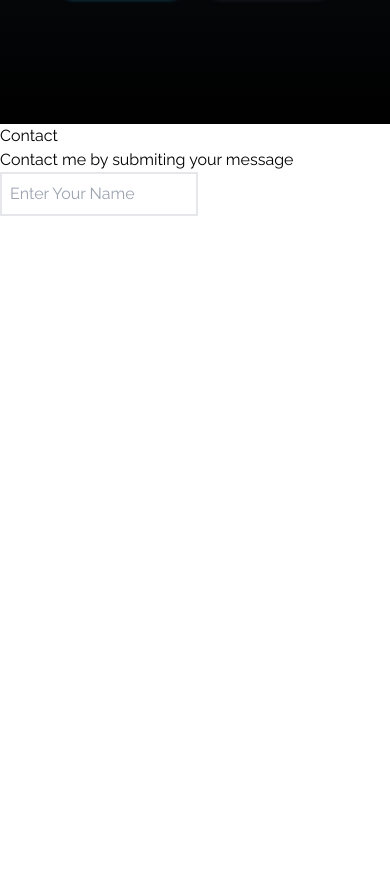
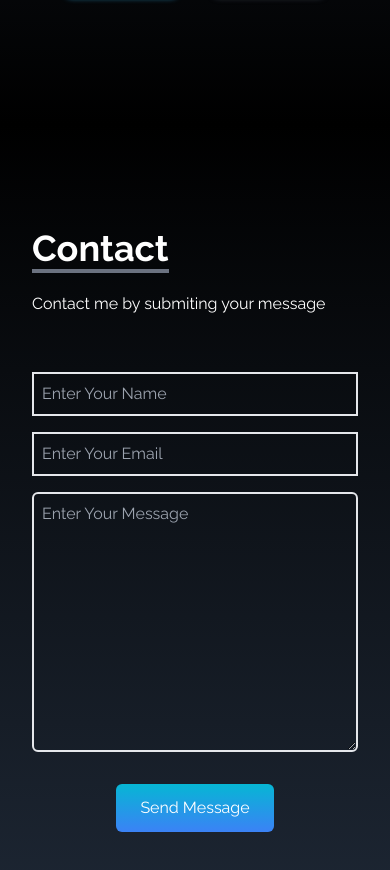
Before and after one commit to t3ng221/My_React_Portfolio, a React (Vite) app: page /quote in a window 390 px wide. Shown: the part 2408-3278 px from the top of the page. Before the commit the page ends 2624 px from the top, so only its background shows below. Built offline with nearby package versions, Linux system fonts and the light colour scheme.

Commit message:
contact form added

```diff
--- a/package.json
+++ b/package.json
@@ -14,7 +14,8 @@
     "react": "^18.2.0",
     "react-dom": "^18.2.0",
     "react-icons": "^5.0.1",
-    "react-router-dom": "^6.22.3"
+    "react-router-dom": "^6.22.3",
+    "react-scroll": "^1.9.0"
   },
   "devDependencies": {
     "@types/react": "^18.2.56",
--- a/src/App.jsx
+++ b/src/App.jsx
@@ -7,6 +7,7 @@
 import Portfolio from './components/Portfolio'
 import Experience from './components/Experience'
 import Contact from './components/Contact'
+import Quote from './components/Quote'
 
 function App() {
   return (
@@ -15,6 +16,7 @@
     <Home/>
     <Social/>
     <About/>
+    <Quote/>
     <Portfolio/>
     <Experience/>
     <Contact/>
--- a/src/components/Contact.jsx
+++ b/src/components/Contact.jsx
@@ -2,15 +2,21 @@
 
 const Contact = () => {
   return (
-    <div>
-      <div>
-        <div>
-            <p>Contact</p>
-            <p>Contact me by submiting your message</p>
+    <div name='contact' className='w-full h-screen bg-gradient-to-b from-black to-gray-800 p-4 text-white'>
+      <div className='flex flex-col p-4 justify-center max-w-screen-lg mx-auto h-full'>
+        <div className='pb-8'>
+            <p className='text-4xl font-bold border-b-4 inline border-gray-500'>Contact</p>
+            <p className='py-6'>Contact me by submiting your message</p>
         </div>
+
+      <div className='flex justify-center items-center'>
+        <form action="" className='flex flex-col w-full md:w-1/2'>
+        <input type="text" name="name" id="" placeholder='Enter Your Name' className='p-2 bg-transparent border-2 rounderd-md text-white focus:outline-none' />
+        <input type="text" name="name" id="" placeholder='Enter Your Email' className='my-4 p-2 bg-transparent border-2 rounderd-md text-white focus:outline-none' />
+        <textarea placeholder='Enter Your Message' name="message" rows="10" className='p-2 bg-transparent border-2 rounded-md text-white focus:outline-none'></textarea>
+        <button className='text-white bg-gradient-to-b from-cyan-500 to-blue-500 px-6 py-3 my-8 mx-auto flex items-center rounded-md hover:scale-110 duration-300'>Send Message</button>
+        </form>
       </div>
-      <div>
-        <form action=""><input type="text" name="name" id="" placeholder='Enter Your Name' className='p-2 bg-transparent border-2 rounderd-md text-white focus:outline-none' /></form>
       </div>
     </div>
   )
--- a/src/components/NavBar.jsx
+++ b/src/components/NavBar.jsx
@@ -1,5 +1,6 @@
 import React, { useState } from 'react';
 import {FaBars, FaTimes}  from  'react-icons/fa';
+import {Link} from "react-scroll";
 
 const NavBar = () => {
     const [nav, setNav] = useState(false);
@@ -31,8 +32,12 @@
 
        {links.map(({id,link})=>(
          <li
-         key={(id)}
-         className='px-4 cursor-pointer font-medium text-gray-500 hover:scale-105 duration-300'> {link}</li>
+         key={id}
+         className='px-4 cursor-pointer font-medium text-gray-500 hover:scale-105 duration-200'>
+         <Link to={link}>
+            {link}
+         </Link>
+         </li>
 
        ))}
     </ul>
--- /dev/null
+++ b/src/components/Quote.jsx
@@ -0,0 +1,11 @@
+import React from 'react'
+
+const Quote = () => {
+  return (
+    <div>
+
+    </div>
+  )
+}
+
+export default Quote
```
Also changed, not shown: 1 other file (tests, documents, lock files or other folders).
